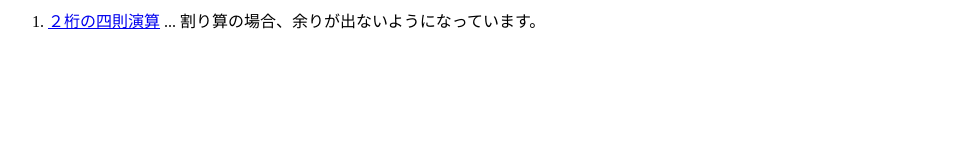
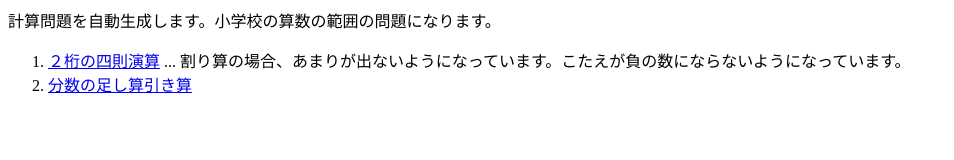
Before and after one commit to m3ka24/keisan, a plain HTML site: page index.html in a window 1280 px wide. Shown: the whole page, without its empty margins (0-954 px from the left). Drawn offline with Linux system fonts and the light colour scheme.

Commit message:
[index] 更新

```diff
--- a/index.html
+++ b/index.html
@@ -5,7 +5,10 @@
 	<title>計算問題自動生成</title>
 </head>
 <body>
+<p>計算問題を自動生成します。小学校の算数の範囲の問題になります。</p>
 <ol>
-	<li><a href="niketa/index.html">２桁の四則演算</a> ... 割り算の場合、余りが出ないようになっています。</li>
+	<li><a href="niketa/index.html">２桁の四則演算</a> ... 割り算の場合、あまりが出ないようになっています。こたえが負の数にならないようになっています。</li>
+	<li><a href="bunsu-1/index.html">分数の足し算引き算</a></li>
+</ol>
 </body>
 </html>
```
Also changed, not shown: 1 other file.
